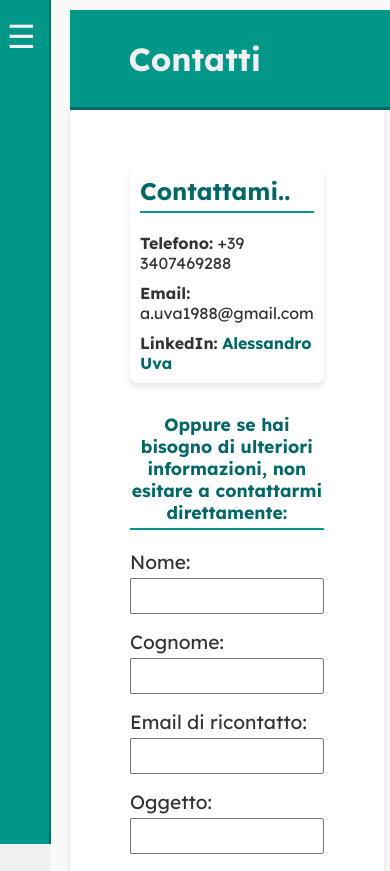
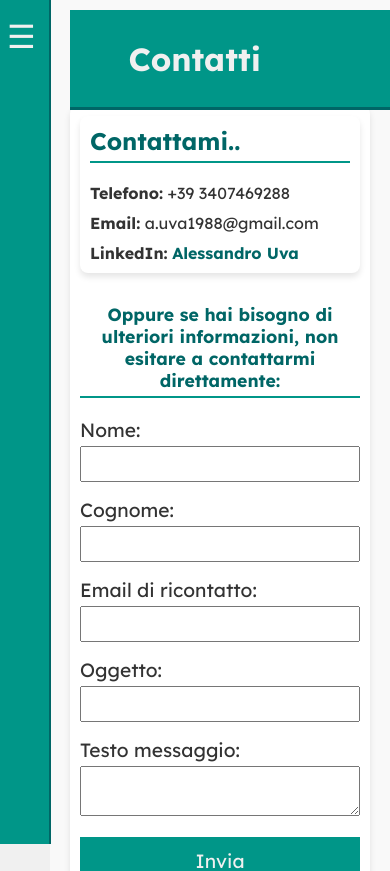
Before and after one commit to Alex-Uva89/alessandro-uva, a React (Vite) app: page /contact in a window 390 px wide. Shown: the top 871 px of the page. Built offline with nearby package versions, Linux system fonts and the light colour scheme; a web font is replaced by a local one.

Commit message:
[contact-page] mobile

```diff
--- a/src/styles/contactPage.css
+++ b/src/styles/contactPage.css
@@ -42,7 +42,7 @@
 
 @media (max-width: 768px) {
   .Container-App .contactPage__content {
-    padding: 60px;
+    padding: 10px;
   }
 
     .Container-App .contactPage__content .contact-card {
```
